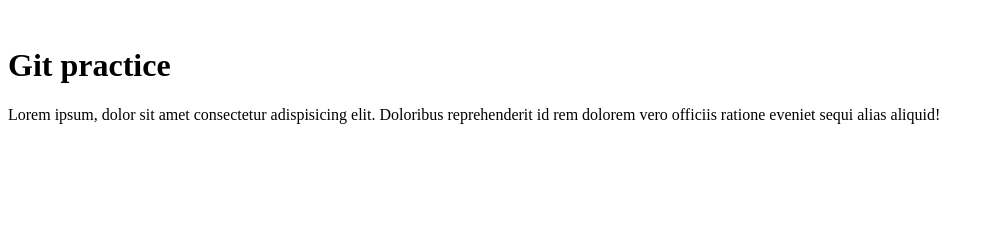
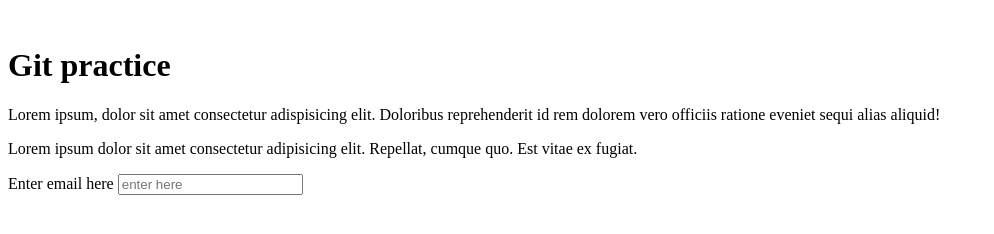
Before and after one commit to gitHickory/git-one, a plain HTML site: page index.html in a window 1280 px wide. Shown: the whole page, without its empty margins (0-994 px from the left). Drawn offline with Linux system fonts and the light colour scheme.

Commit message:
p, input, label added

```diff
--- a/index.html
+++ b/index.html
@@ -8,6 +8,10 @@
 <body>
     <h1>Git practice</h1>
     <p>Lorem ipsum, dolor sit amet consectetur adispisicing elit. Doloribus reprehenderit id rem dolorem vero officiis ratione eveniet sequi alias aliquid!</p>
+    <p>Lorem ipsum dolor sit amet consectetur adipisicing elit. Repellat, cumque quo. Est vitae ex fugiat.</p>
+
+    <label for="email">Enter email here</label>
+    <input type="email" id="email" placeholder="enter here">
 
     <script src="/git-one/sandbox.js"></script>
 </body>
```
